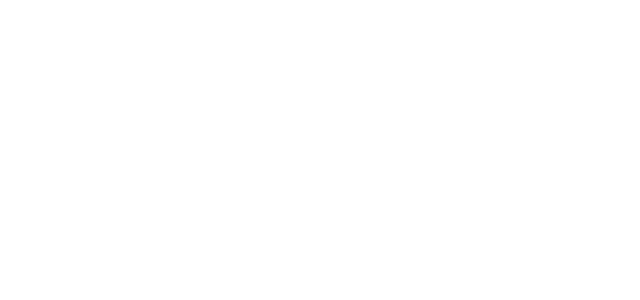
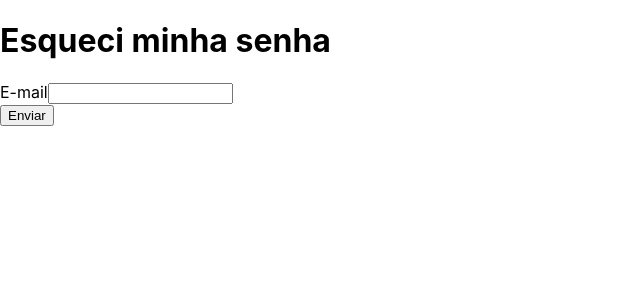
Before and after one commit to jeffaugg/RediUX_, a React (Create React App) app in the folder RediUX-Front/: page /reset-password in a window 1280 px wide. Before the commit this address had no page. Shown: the top 300 px of the page, without its empty margins (0-640 px from the left). Built offline with nearby package versions, Linux system fonts and the light colour scheme.

Commit message:
feat: added password reset route and style fixes
- Added password reset route in the App.js file
- Added Forgot Password button in the Login.jsx file
- Updated the base API URL to localhost in the Api.js file

```diff
--- a/RediUX-Front/src/App.js
+++ b/RediUX-Front/src/App.js
@@ -17,6 +17,7 @@
 import Cadastrar from "./components/07Cadastar/Cadastrar";
 import Editar from "./components/08Editar/Editar";
 import ResultadosPesquisas from "./components/10ResultadosPesquisa/ResultadosPesquisas"
+import ResetPassword from "./components/11ResetPassword/ResetPassword";
 import { useGlobalState } from "./components/04Login/GlobalStateContext";
 
 function App() {
@@ -33,6 +34,8 @@
       <Route element={<Artigo />} path="/Artigos" />
       <Route element={<Podcast />} path="/Podcasts" />
       <Route element={<Video />} path="/Videos" />
+
+      <Route element={<ResetPassword />} path="/reset-password" />
 
       <Route
         path="/ADM/Login"
--- a/RediUX-Front/src/components/04Login/Login.jsx
+++ b/RediUX-Front/src/components/04Login/Login.jsx
@@ -129,6 +129,12 @@
                 />
 
                 <Button
+                    onClick={() => window.location.href = "/reset-password"}
+                >
+                    Esqueci minha senha
+                </Button>
+
+                <Button
                     onClick={signIn}
 
                     sx={{
--- /dev/null
+++ b/RediUX-Front/src/components/11ResetPassword/ResetPassword.jsx
@@ -0,0 +1,56 @@
+import React, { useState } from 'react';
+import { resetPassword } from "../../environment/Api";
+
+const ResetPassword = () => {
+  const [email, setEmail] = useState('');
+  const [loading, setLoading] = useState(false);
+  const [error, setError] = useState('');
+  const [success, setSuccess] = useState(false);
+
+  const handleEmailChange = (e) => {
+    setEmail(e.target.value);
+  };
+
+  // esqueci minha senha
+  const forgotPassword = async (e) => {
+    e.preventDefault();
+    setLoading(true);
+    setError('');
+    setSuccess(false);
+
+    try {
+      await resetPassword(email);
+      setSuccess(true);
+    } catch (error) {
+      setError('Ocorreu um erro ao enviar o e-mail de redefinição de senha.');
+      console.error(error);
+    } finally {
+      setLoading(false);
+    }
+  };
+
+  return (
+    <div>
+      <h1>Esqueci minha senha</h1>
+      <form onSubmit={forgotPassword}>
+        <div>
+          <label htmlFor="email">E-mail</label>
+          <input
+            id="email"
+            type="email"
+            value={email}
+            onChange={handleEmailChange}
+            required
+          />
+        </div>
+        <button type="submit" disabled={loading}>
+          {loading ? 'Enviando...' : 'Enviar'}
+        </button>
+        {error && <p>{error}</p>}
+        {success && <p>Um e-mail de redefinição de senha foi enviado para {email}.</p>}
+      </form>
+    </div>
+  );
+};
+
+export default ResetPassword;
--- a/RediUX-Front/src/environment/Api.js
+++ b/RediUX-Front/src/environment/Api.js
@@ -1,7 +1,8 @@
 import axios from "axios";
 
-// const baseURL = "http://localhost:3000/contents"; https://rediux-back-developer.onrender.com
-const baseURL = "https://rediux-back-developer.onrender.com/contents";
+
+const baseURL = "http://localhost:3000/contents";
+// const baseURL = "https://rediux-back-developer.onrender.com/contents";
 
 export const getConteudo = async (id) => {
     try {
@@ -33,8 +34,20 @@
     }
 };
 
+export const resetPassword = async (email) => {
+    try {
+        const response = await axios.post(`${baseURL}/forgot-password`, { email });
+        return response.data;
+    } catch (error) {
+        console.error("Erro ao resetar a senha: ", error);
+        throw error;
+    }
+};
+
+// eslint-disable-next-line import/no-anonymous-default-export
 export default {
     getConteudo,
     atualizarConteudo,
-    searchConteudo
+    searchConteudo,
+    resetPassword,
 };
```
